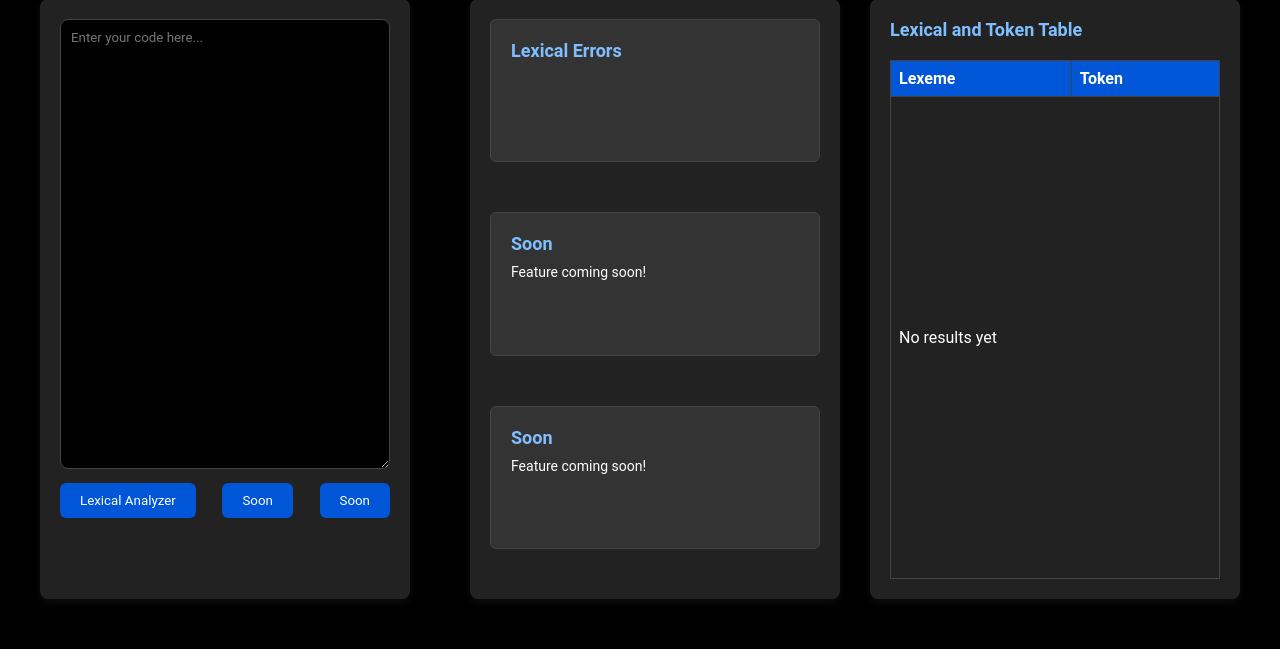
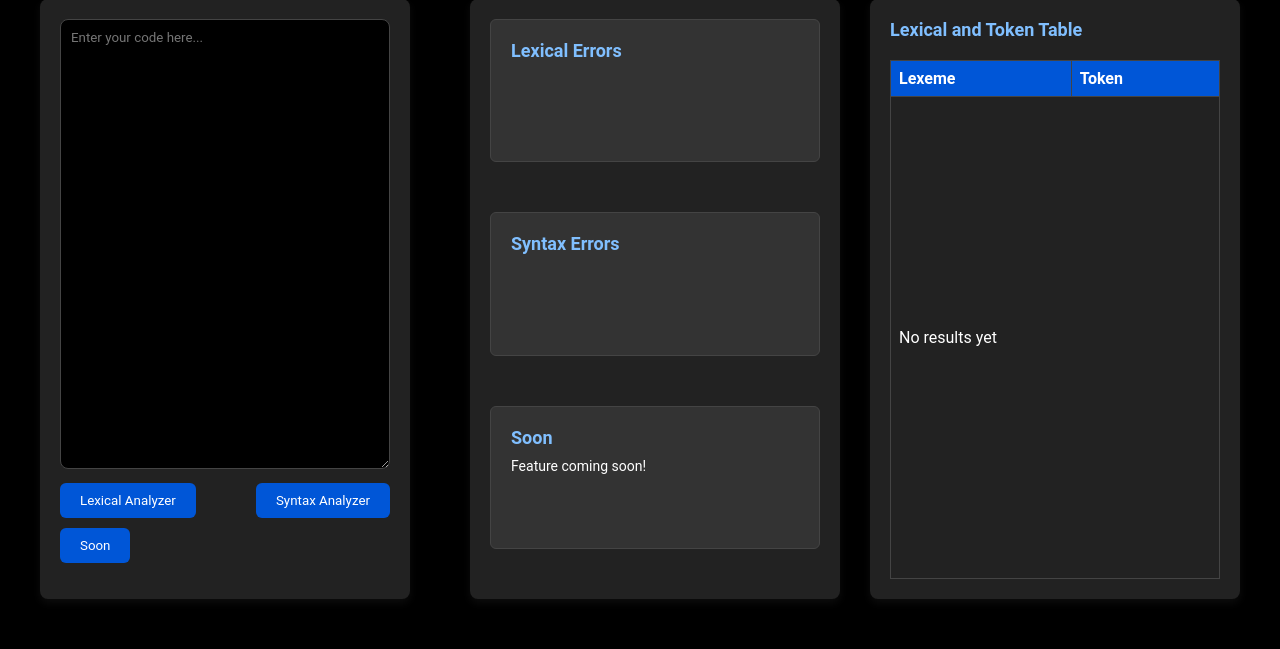
Before and after one commit to Woodpck/chef-compiler, a Flask app: page / in a window 1280 px wide. Shown: the part 151-800 px from the top of the page. Run offline with Flask 3, Linux system fonts and the light colour scheme.

Commit message:
syntax frontend

```diff
--- a/templates/index.html
+++ b/templates/index.html
@@ -23,7 +23,7 @@
                 <textarea name="code" placeholder="Enter your code here...">{{ code }}</textarea>
                 <div class="button-container">
                     <button type="submit" name="action" value="lexical">Lexical Analyzer</button>
-                    <button type="submit" name="action" value="soon">Soon</button>
+                    <button type="submit" name="action" value="soon">Syntax Analyzer</button>
                     <button type="submit" name="action" value="soon">Soon</button>
                 </div>
             </form>
@@ -38,7 +38,7 @@
         <div class="column error-sections">
             <div class="error-block">
                 <h2>Lexical Errors</h2>
-                {% if code %}  <!-- Hide text when to inputs -->
+                {% if code %}
                     {% if error_tokens_text %}
                         <p>{{ error_tokens_text }}</p>
                 {% else %}
@@ -47,8 +47,14 @@
                 {% endif %}
             </div>
             <div class="error-block">
-                <h2>Soon</h2>
-                <p>{{ error_syntax_text }}</p>
+                <h2>Syntax Errors</h2>
+                {% if code %}
+                    {% if error_tokens_text %}
+                        <p>{{ error_tokens_text }}</p>
+                {% else %}
+                        <p>Syntax Errors</p>
+                {% endif %}
+                {% endif %}
             </div>
             <div class="error-block">
                 <h2>Soon</h2>
```
